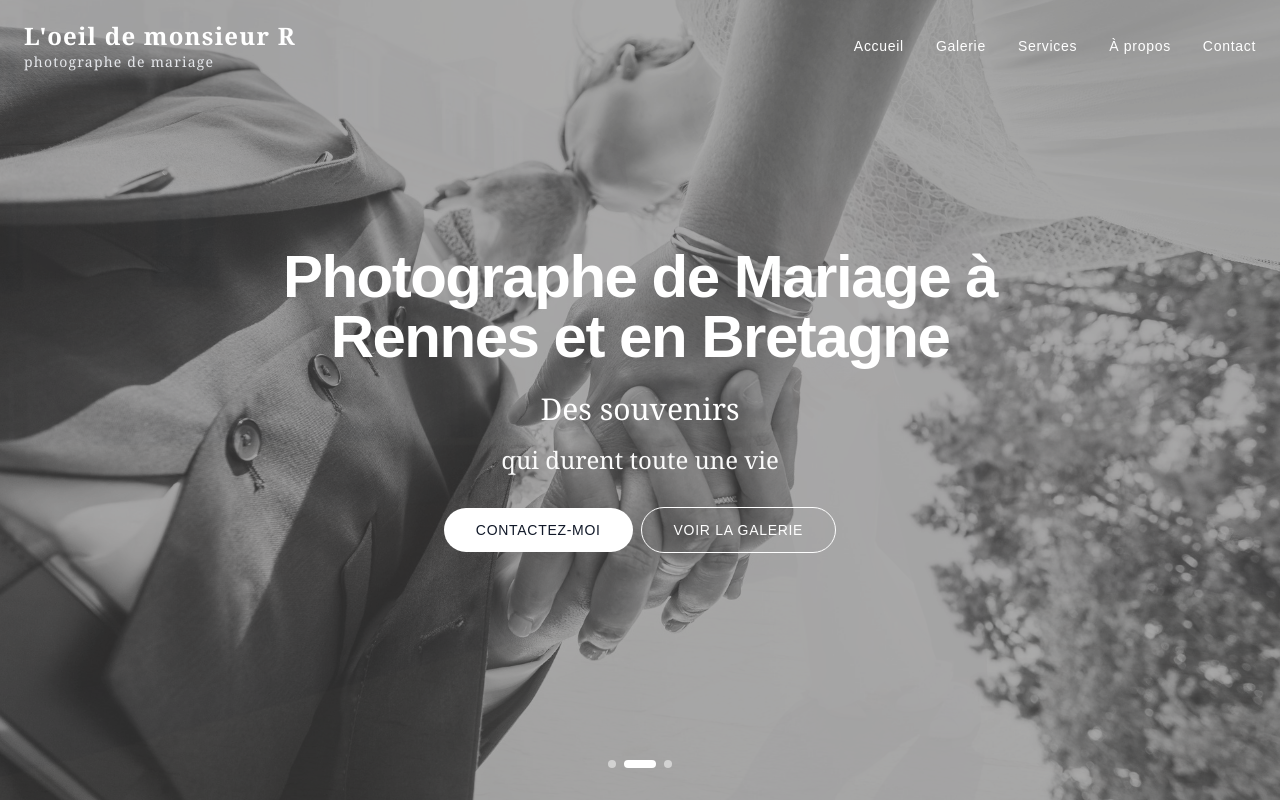
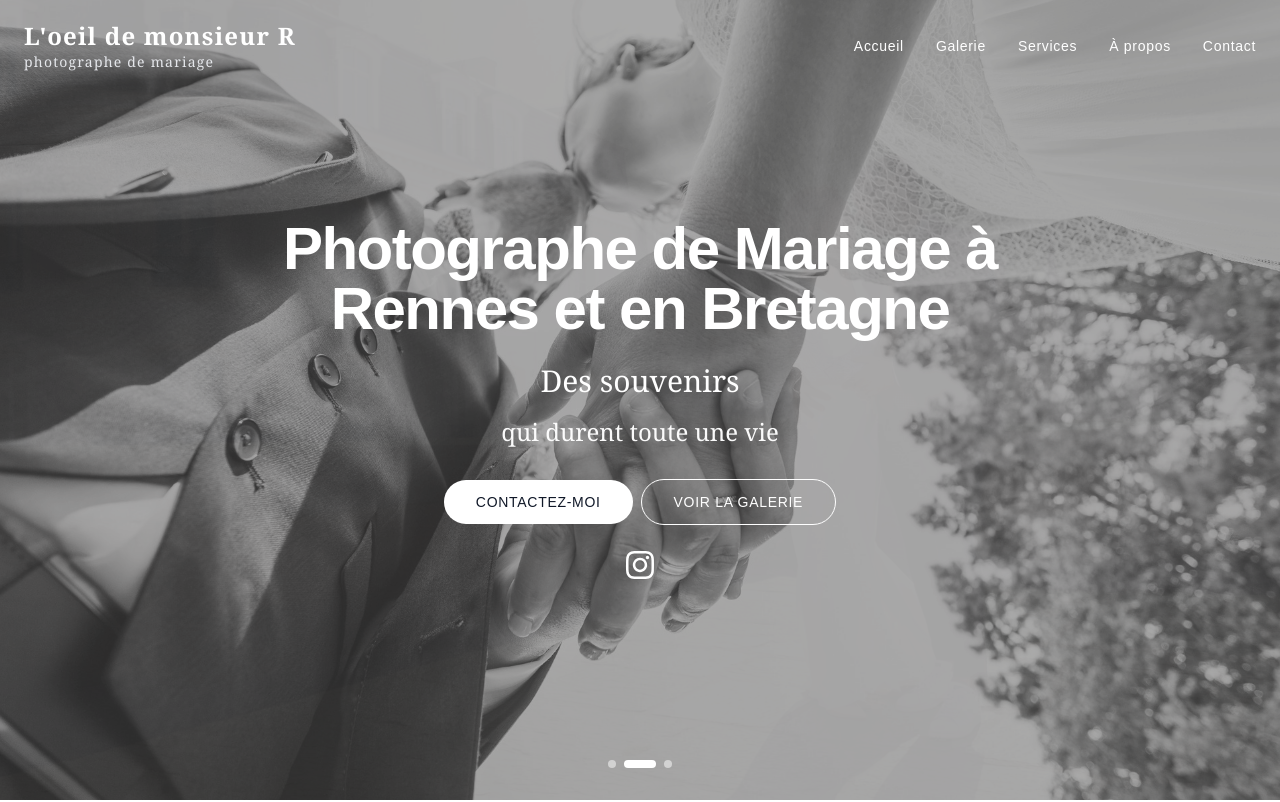
Before and after one commit to Ericphoto35/ene-photographe-mariage, a Next.js app: page / in a window 1280 px wide. Shown: the top 802 px of the page. Built offline with nearby package versions, Linux system fonts and the light colour scheme.

Commit message:
rajout insta dans hero

```diff
--- a/src/app/components/HeroSection.js
+++ b/src/app/components/HeroSection.js
@@ -2,6 +2,7 @@
 import { useEffect, useState } from 'react';
 import { motion } from 'framer-motion';
 import Link from 'next/link';
+import { FaInstagram } from 'react-icons/fa';
 
 const HeroSection = () => {
   const [currentSlide, setCurrentSlide] = useState(0);
@@ -108,6 +109,24 @@ const HeroSection = () => {
               Voir la galerie
             </Link>
           </motion.div>
+
+          {/* Icône Instagram */}
+          <motion.div
+            initial={{ opacity: 0, y: 20 }}
+            animate={{ opacity: 1, y: 0 }}
+            transition={{ duration: 0.8, delay: 0.6 }}
+            className="mt-6 flex justify-center"
+          >
+            <a
+              href="https://www.instagram.com/monsieur_r_mariage"
+              target="_blank"
+              rel="noopener noreferrer"
+              className="text-white hover:text-pink-400 transition-colors duration-300 transform hover:scale-110"
+              aria-label="Suivez-nous sur Instagram"
+            >
+              <FaInstagram size={32} />
+            </a>
+          </motion.div>
         </motion.div>
       </div>
 
```
